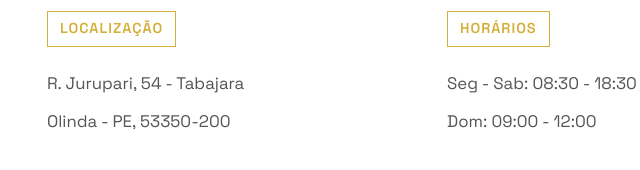
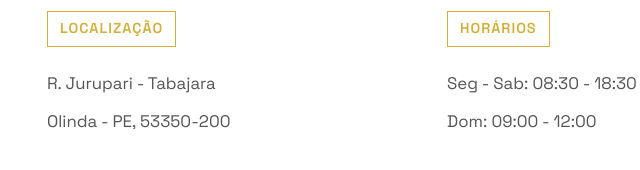
Before and after one commit to Pedrohmhc/barbearia-italo, a plain HTML site: page index.html in a window 1280 px wide. Shown: the part 3557-3727 px from the top of the page, 17-657 px from the left. Drawn offline with Linux system fonts and the light colour scheme.

Commit message:
Update index.html

```diff
--- a/index.html
+++ b/index.html
@@ -62,7 +62,6 @@
         html {
             scroll-behavior: smooth;
             font-size: 16px;
-            /* CORREÇÃO: Removido overflow-x daqui para destravar mobile */
             width: 100%;
         }
 
@@ -71,7 +70,6 @@
             color: var(--text-main);
             font-family: 'Space Grotesk', sans-serif;
             line-height: 1.5;
-            /* CORREÇÃO: Overflow apenas aqui */
             overflow-x: hidden;
             width: 100%;
             position: relative;
@@ -125,7 +123,6 @@
             opacity: 0;
             transform: translateY(40px);
             transition: all 0.8s ease-out;
-            /* OTIMIZAÇÃO: GPU */
             will-change: transform, opacity;
         }
 
@@ -209,7 +206,6 @@
 
         /* --- HERO SECTION --- */
         .hero {
-            /* CORREÇÃO: DVH para mobile */
             min-height: 100vh;
             min-height: 100dvh;
             display: grid;
@@ -318,7 +314,6 @@
             white-space: nowrap;
             display: inline-block;
             animation: marquee 35s linear infinite;
-            /* OTIMIZAÇÃO: Renderização via GPU */
             will-change: transform;
             transform: translateZ(0);
         }
@@ -918,8 +913,10 @@
         <div class="footer-content">
             <div class="footer-col">
                 <h4>LOCALIZAÇÃO</h4>
-                <p>R. Jurupari, 54 - Tabajara</p>
-                <p>Olinda - PE, 53350-200</p>
+                <a href="https://share.google/JtIurCxKxr3nwxKmn" target="_blank" class="social-link" style="display: block;">
+                    <p>R. Jurupari - Tabajara</p>
+                    <p>Olinda - PE, 53350-200</p>
+                </a>
             </div>
 
             <div class="footer-col">
```
